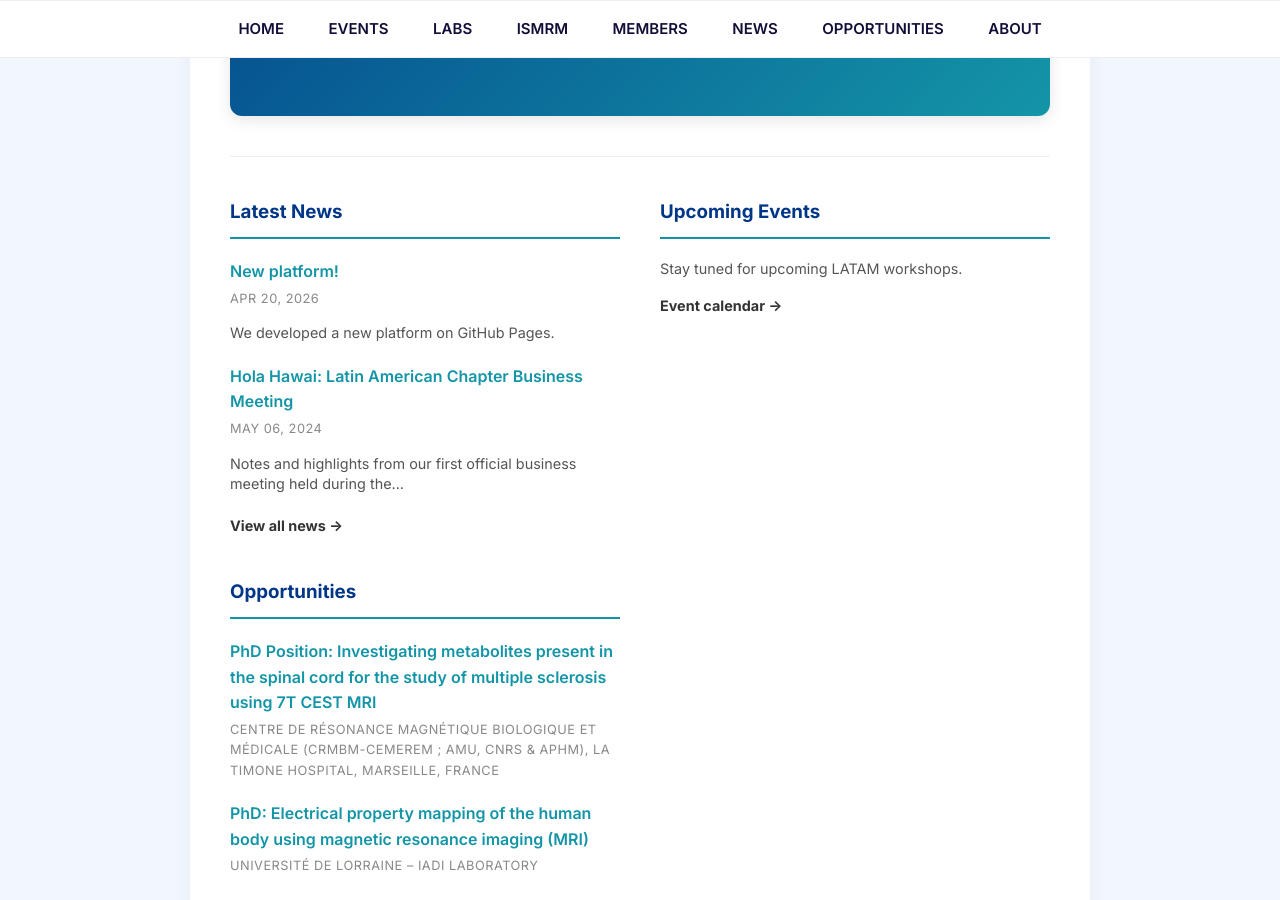
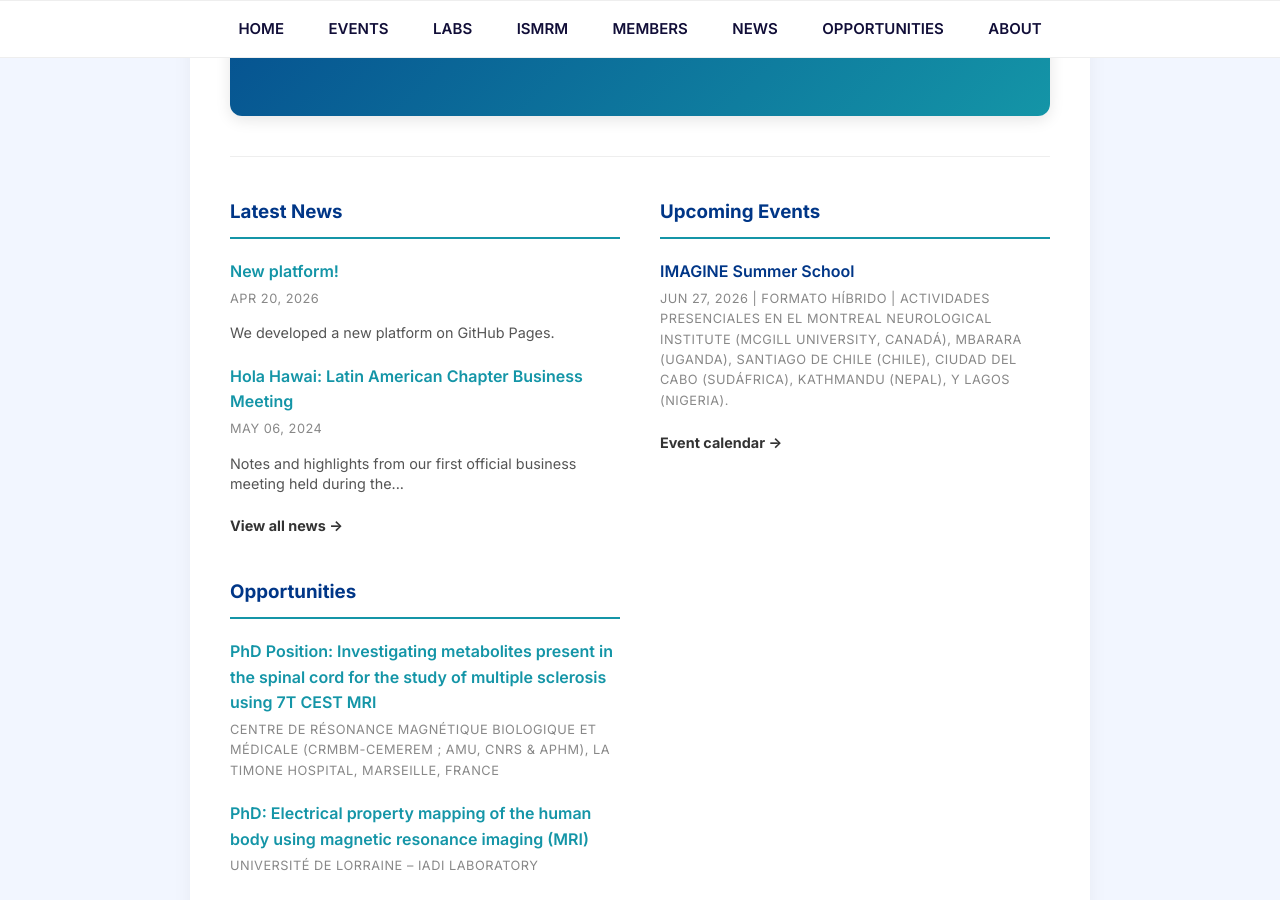
Before and after one commit to ISMRM-latam/ismrm-latam.github.io, a Jekyll site: the page built from index.html, in a window 1280 px wide and 900 px high, scrolled down 700 px. Built offline with Jekyll 4.4.1, drawn with Linux system fonts in a browser that asks for light colours.

Commit message:
Update events.json

```diff
--- a/_data/events.json
+++ b/_data/events.json
@@ -53,7 +53,7 @@
     "title": "IMAGINE Summer School",
     "organizer": "CAMERA MRI Africa, The Neuro (Montreal Neurological Institute-Hospital), MRI UGANDA,  NYUAD Center for Brain and Health, National Innovation Center Nepal,  Instituto de Ingeniería Biológica y Médica (IIBM),  Pontificia Universidad Católica de Chile, Department of Biomedical Engineering de Stellenbosch University, McGill University Doctoral Internship Program, McGill Global Mobility Awards",
     "category": "Workshop",
-    "event_date": "27 de junio",
+    "event_date": "2026-06-27",
     "modality": "Hybrid",
     "location": "Formato híbrido | Actividades presenciales en el Montreal Neurological Institute (McGill University, Canadá), Mbarara (Uganda), Santiago de Chile (Chile), Ciudad del Cabo (Sudáfrica), Kathmandu (Nepal), y Lagos (Nigeria).",
     "link": "<https://event.fourwaves.com/imagine/registration>",
```
